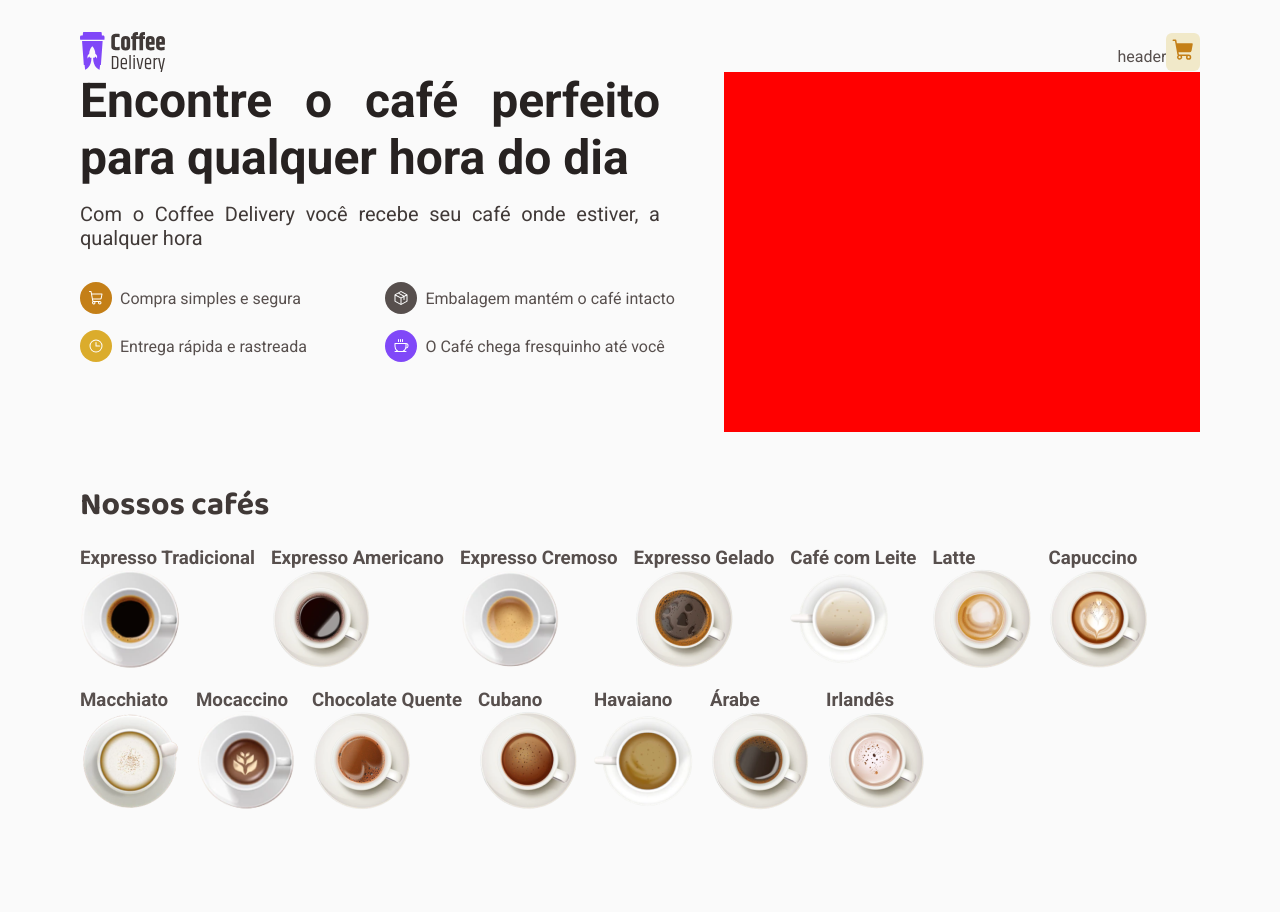
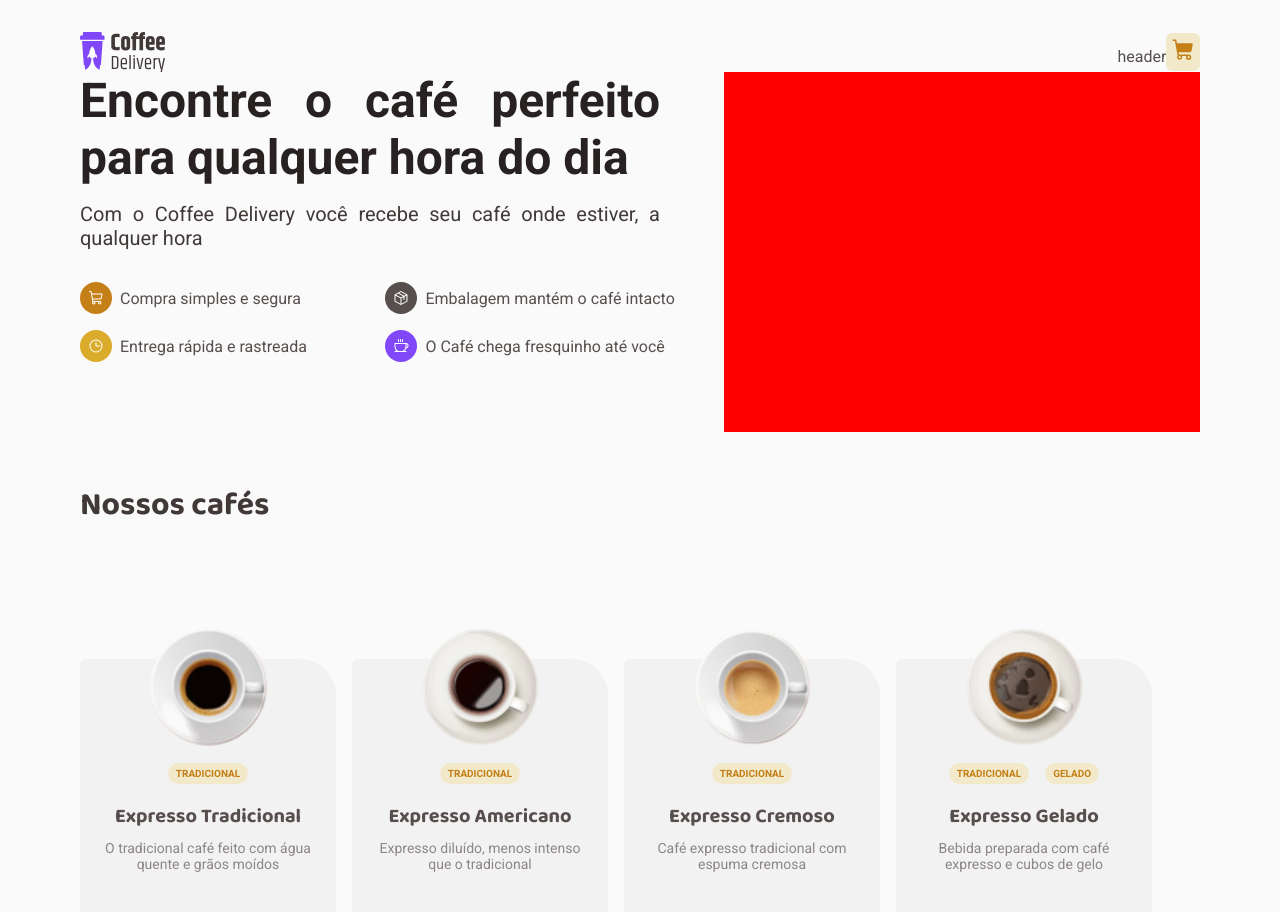
Before and after one commit to fescherer/rocket-seat-challenges, a React (Vite) app in the folder 02-coffee-delivery/: page / in a window 1280 px wide. Shown: the top 912 px of the page. Before the commit the page ends 847 px from the top, so only its background shows below. Built offline with nearby package versions, Linux system fonts and the light colour scheme.

Commit message:
:sparkles: feat: coffee card

```diff
--- /dev/null
+++ b/02-coffee-delivery/src/@types/Coffee.ts
@@ -0,0 +1,23 @@
+export type CoffeeType = {
+  id: number
+  name: string
+  description: string
+  price: number
+  tags: CoffeeCaracteristics[]
+  image: string
+}
+
+type CoffeeCaracteristics =
+  | 'traditional'
+  | 'icy'
+  | 'milky'
+  | 'special'
+  | 'alcoholic'
+
+export enum CoffeeEnum {
+  traditional = 'TRADICIONAL',
+  icy = 'GELADO',
+  milky = 'COM LEITE',
+  special = 'ESPECIAL',
+  alcoholic = 'ALCOÓLICO'
+}
--- a/02-coffee-delivery/src/components/Coffee/index.tsx
+++ b/02-coffee-delivery/src/components/Coffee/index.tsx
@@ -1,14 +1,53 @@
+import { Minus, Plus, ShoppingCart } from '@phosphor-icons/react'
+import { CoffeeEnum, CoffeeType } from '../../@types/Coffee'
 import * as S from './styles'
+import { useState } from 'react'
 
 type CoffeeProps = {
-  coffee: any
+  coffee: CoffeeType
 }
 
 export function Coffee({ coffee }: CoffeeProps) {
+  const [count, setCount] = useState(1)
+
   return (
     <S.Wrapper>
-      <h3>{coffee.name}</h3>
-      <img src={coffee.image} />
+      <S.Image src={coffee.image} />
+      <S.CaracteristicsContainer>
+        {coffee.tags.map((item, index) => (
+          <S.Caracteristic key={index}>{CoffeeEnum[item]}</S.Caracteristic>
+        ))}
+      </S.CaracteristicsContainer>
+      <S.TextContainer>
+        <S.CoffeeTitle>{coffee.name}</S.CoffeeTitle>
+        <S.CoffeeDescription>{coffee.description}</S.CoffeeDescription>
+      </S.TextContainer>
+
+      <S.PriceContainer>
+        <S.FullPrice>
+          <span>R$</span>
+          <S.Price>{coffee.price.toFixed(2)}</S.Price>
+        </S.FullPrice>
+        <S.BuyContainer>
+          <S.ButButtonContainer>
+            <S.MinusButton
+              onClick={() => setCount((prev) => Math.max(prev - 1, 1))}
+            >
+              <Minus />
+            </S.MinusButton>
+
+            <S.BuyText>{count}</S.BuyText>
+
+            <S.PlusButton onClick={() => setCount((prev) => prev + 1)}>
+              <Plus />
+            </S.PlusButton>
+          </S.ButButtonContainer>
+
+          <S.ShoppingButton>
+            <ShoppingCart weight="fill" />
+          </S.ShoppingButton>
+        </S.BuyContainer>
+      </S.PriceContainer>
     </S.Wrapper>
   )
 }
--- a/02-coffee-delivery/src/components/Coffee/styles.ts
+++ b/02-coffee-delivery/src/components/Coffee/styles.ts
@@ -1,3 +1,125 @@
 import styled from 'styled-components'
 
-export const Wrapper = styled.div``
+export const Wrapper = styled.div`
+  width: 256px;
+  height: 310px;
+  background-color: ${({ theme }) => theme.colors['base-card']};
+  display: flex;
+  flex-direction: column;
+  align-items: center;
+  padding: 1rem;
+  margin-top: 3rem;
+  border-radius: 6px 36px 6px 36px;
+`
+
+export const Image = styled.img`
+  width: 120px;
+  height: 120px;
+  margin-top: -3rem;
+`
+
+export const CaracteristicsContainer = styled.div`
+  display: flex;
+  gap: 1rem;
+  margin: 1rem;
+`
+
+export const Caracteristic = styled.span`
+  font-size: ${({ theme }) => theme.typography.other.tag};
+  font-weight: ${({ theme }) => theme.fontWeight.bold};
+  color: ${({ theme }) => theme.colors['yellow-dark']};
+  background-color: ${({ theme }) => theme.colors['yellow-light']};
+  padding: 0.3rem 0.5rem;
+  border-radius: 100rem;
+  text-transform: uppercase;
+`
+
+export const TextContainer = styled.div`
+  display: flex;
+  flex-direction: column;
+  height: 100%;
+`
+
+export const CoffeeTitle = styled.h3`
+  text-align: center;
+  font-size: ${({ theme }) => theme.typography.title.s};
+  font-family: ${({ theme }) => theme.fontFamily.Baloo};
+`
+
+export const CoffeeDescription = styled.span`
+  flex: 1;
+  text-align: center;
+  margin-top: 0.5rem;
+  display: flex;
+  font-size: ${({ theme }) => theme.typography.text.s};
+  color: ${({ theme }) => theme.colors['base-label']};
+`
+
+export const PriceContainer = styled.div`
+  display: flex;
+  gap: 1rem;
+`
+
+export const BuyContainer = styled.div`
+  display: flex;
+  gap: 0.5rem;
+`
+
+export const FullPrice = styled.span`
+  font-size: ${({ theme }) => theme.typography.text.s};
+`
+
+export const Price = styled.span`
+  margin-left: 0.3rem;
+  margin-right: 0.3rem;
+  font-size: ${({ theme }) => theme.typography.title.m};
+  font-family: ${({ theme }) => theme.fontFamily.Baloo};
+`
+
+export const ShoppingButton = styled.button`
+  padding: 0.5rem;
+  width: 38px;
+  height: 38px;
+  display: flex;
+  align-items: center;
+  justify-content: center;
+  border-radius: 6px;
+  color: ${({ theme }) => theme.colors.white};
+  background-color: ${({ theme }) => theme.colors.purple};
+  transition: 0.2s;
+
+  &:hover {
+    background-color: ${({ theme }) => theme.colors['purple-dark']};
+  }
+`
+
+export const ButButtonContainer = styled.div`
+  display: flex;
+  align-items: center;
+  background-color: ${({ theme }) => theme.colors['base-button']};
+  border-radius: 6px;
+  padding: 0.5rem;
+`
+
+export const BuyText = styled.span`
+  display: flex;
+  width: 20px;
+  justify-content: center;
+`
+
+export const PlusButton = styled.button`
+  color: ${({ theme }) => theme.colors.purple};
+  transition: 0.2s;
+
+  &:hover {
+    color: ${({ theme }) => theme.colors['purple-dark']};
+  }
+`
+export const MinusButton = styled.button`
+  color: ${({ theme }) => theme.colors.purple};
+  transition: 0.2s;
+
+  &:hover {
+    color: ${({ theme }) => theme.colors['purple-dark']};
+  }
+`
--- a/02-coffee-delivery/src/components/CoffeeList/data.ts
+++ b/02-coffee-delivery/src/components/CoffeeList/data.ts
@@ -12,14 +12,15 @@ import latte from '../../assets/coffee/latte.png'
 import macchiato from '../../assets/coffee/macchiato.png'
 import mochaccino from '../../assets/coffee/mochaccino.png'
 import withmilk from '../../assets/coffee/withmilk.png'
+import { CoffeeType } from '../../@types/Coffee'
 
-export const coffees = [
+export const coffees: CoffeeType[] = [
   {
     id: 1,
     name: 'Expresso Tradicional',
     description: 'O tradicional café feito com água quente e grãos moídos',
     price: 9.9,
-    tags: ['traditional', 'icy', 'milky', 'special', 'alcoholic'],
+    tags: ['traditional'],
     image: expresso
   },
   {
--- a/02-coffee-delivery/src/components/CoffeeList/styles.ts
+++ b/02-coffee-delivery/src/components/CoffeeList/styles.ts
@@ -3,7 +3,7 @@ import styled from 'styled-components'
 export const Wrapper = styled.div`
   display: flex;
   flex-direction: column;
-  gap: 1rem;
+  gap: 5rem;
 `
 
 export const Title = styled.h2`
--- a/02-coffee-delivery/src/global.ts
+++ b/02-coffee-delivery/src/global.ts
@@ -7,7 +7,7 @@ export const GlobalStyle = createGlobalStyle`
     box-sizing: border-box;
   }
 
-  :focus {
+  :focus-visible {
     outline: none;
     box-shadow: 0 0 0 2px ${({ theme }) => theme.colors['purple-dark']};
   }
```
